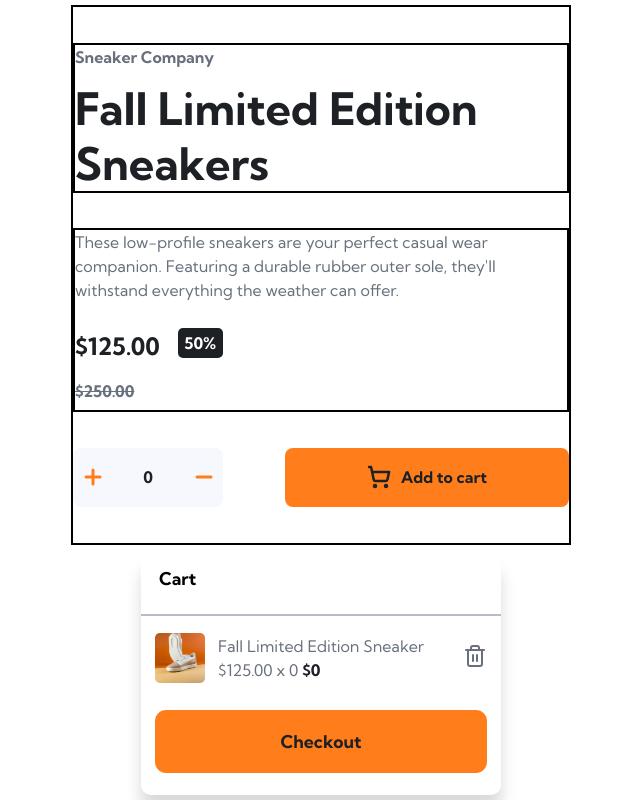
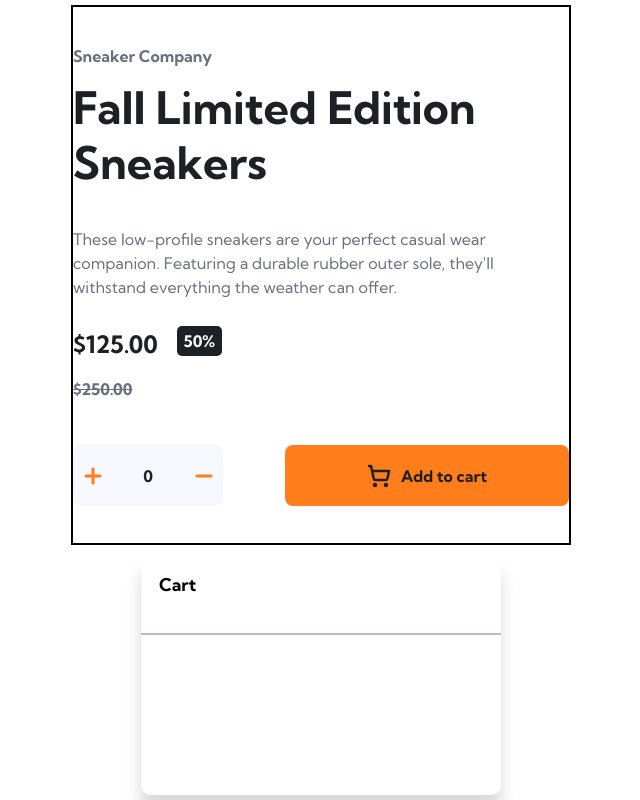
Before and after one commit to nonso01/14-fem-soln, a Vue app: page / in a window 1280 px wide. Shown: the whole page, without its empty margins (319-959 px from the left). Built offline with nearby package versions, Linux system fonts and the light colour scheme.

Commit message:
add to cart fn

```diff
--- a/src/App.vue
+++ b/src/App.vue
@@ -8,6 +8,7 @@ const maxQuantity = 20;
 const price = 125;
 const quantity = ref(0);
 const total = computed(() => quantity.value * price);
+const itemAdded = ref(false);
 
 function handlePlus() {
   quantity.value += 1;
@@ -18,7 +19,9 @@ function handleMinus() {
   quantity.value <= 0 ? (quantity.value = 0) : void 0;
 }
 function handleAddToCart() {
-  alert("added to cart");
+  // work on here
+  quantity.value > 0 ? (itemAdded.value = true) : void 0;
+  console.log(itemAdded.value);
 }
 
 function handleDeleteCart() {
@@ -36,7 +39,7 @@ function handleDeleteCart() {
 
   <!-- <Added /> -->
   <Cart
-    :added="true"
+    :added="itemAdded"
     :quantity="quantity"
     :total="total"
     :handle-delete-cart="handleDeleteCart"
--- a/src/components/FallLimited.vue
+++ b/src/components/FallLimited.vue
@@ -14,12 +14,12 @@ const strokeColor = "#ff7d1a";
 
 <template>
   <div class="f-l flex column bd">
-    <div class="f-l-h flex column bd">
+    <div class="f-l-h flex column">
       <h4>Sneaker Company</h4>
       <h1>Fall Limited Edition Sneakers</h1>
     </div>
 
-    <div class="f-l-p flex column bd">
+    <div class="f-l-p flex column">
       <p>
         These low-profile sneakers are your perfect casual wear companion.
         Featuring a durable rubber outer sole, they'll withstand everything the
```
